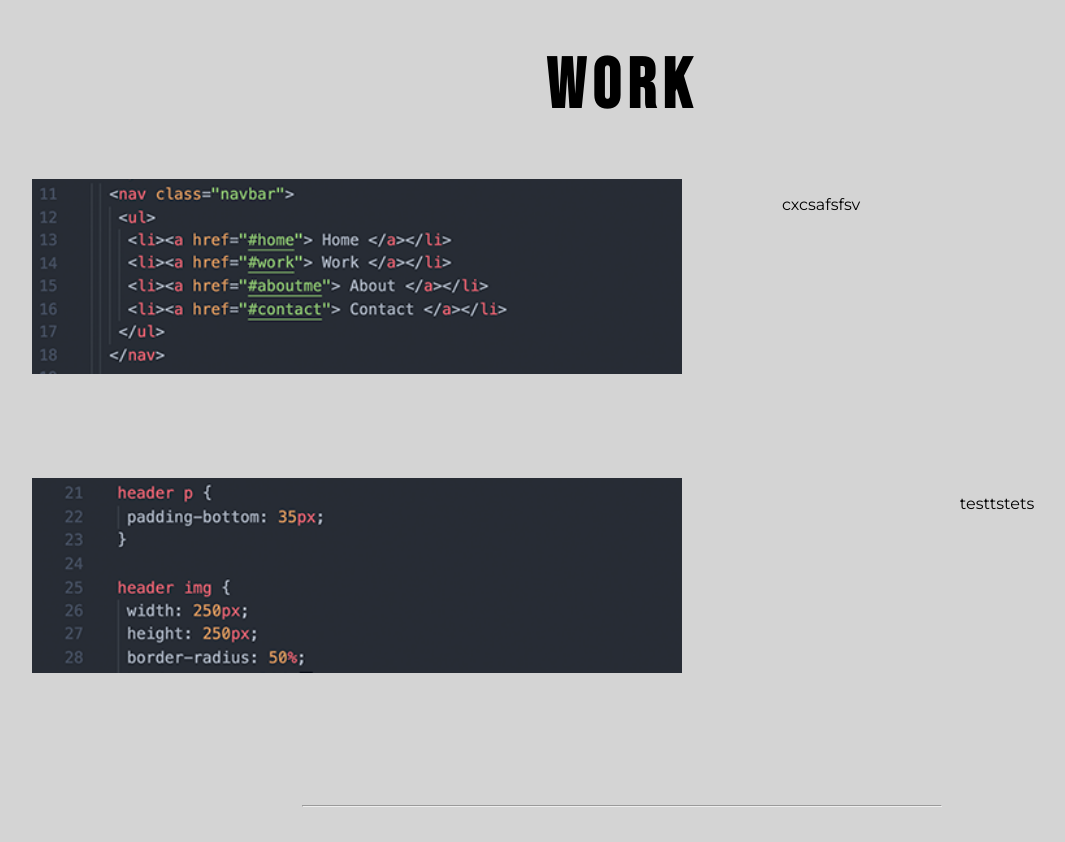
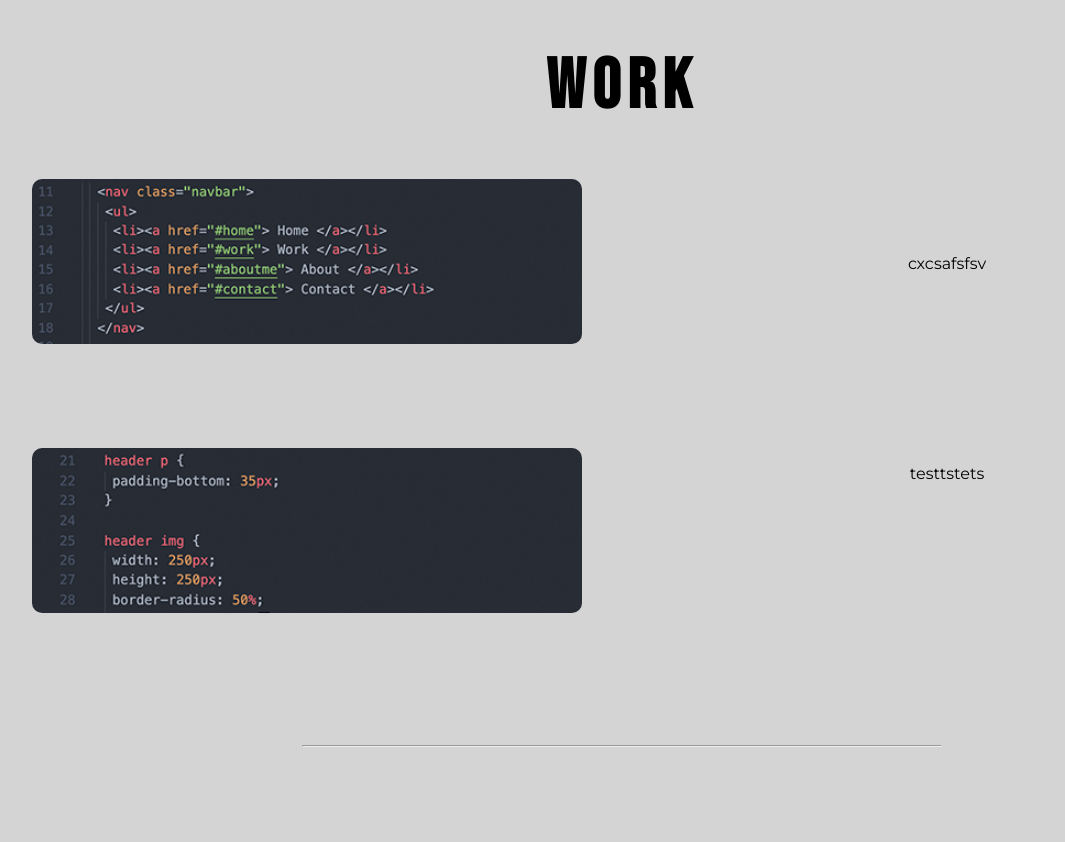
Before and after one commit to latommyla/Minimalist-Portfolio, a plain HTML site: page index.html in a window 1280 px wide. Shown: the part 760-1602 px from the top of the page, without its empty margins (18-1083 px from the left). Drawn offline with Linux system fonts and the light colour scheme.

Commit message:
made a div with an id container to center flexbox properties on work section

```diff
--- a/assests/style.css
+++ b/assests/style.css
@@ -4,6 +4,8 @@ body {
  background-color: #d4d4d4;
  margin: 0 auto;
  margin-top: 150px;
+ width: 100%;
+ text-align: center;
 }
 
 header {
@@ -68,9 +70,15 @@ a:hover {
  display: inline-block;
 }
 
+#container {
+ width: 1100px;
+ margin: 0px auto;
+}
+
 .container-1 {
  display: flex;
- width: 50%;
+ align-items: center;
+ width: 100%;
 }
 
 .container-1 div {
@@ -82,7 +90,7 @@ a:hover {
 }
 
 .box-2 {
- flex: 1;
+ flex: 3;
 }
 
 .container-2 {
@@ -133,7 +141,8 @@ a:hover {
 }
 
 .work img {
- width: 650px;
+ width: 550px;
+ border-radius: 10px;
 }
 
 .contact div {
```
